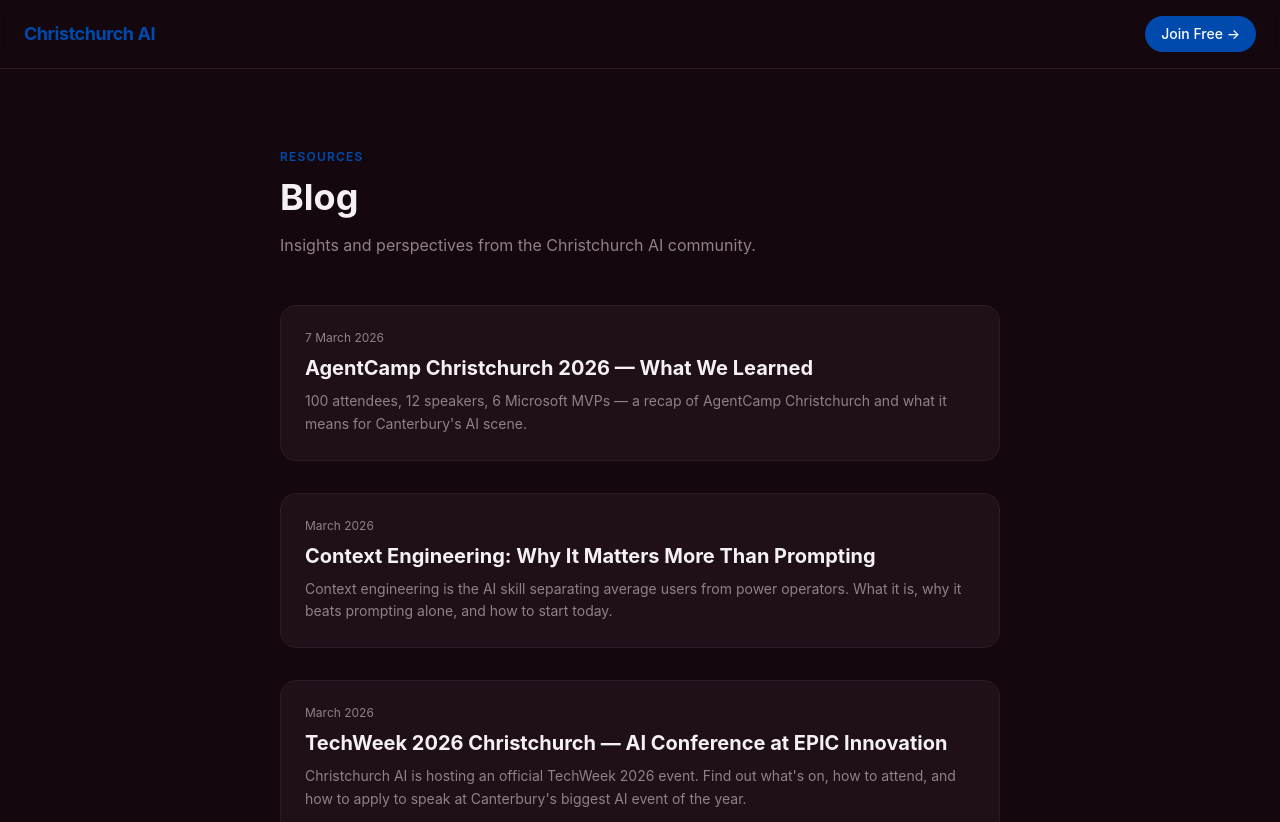
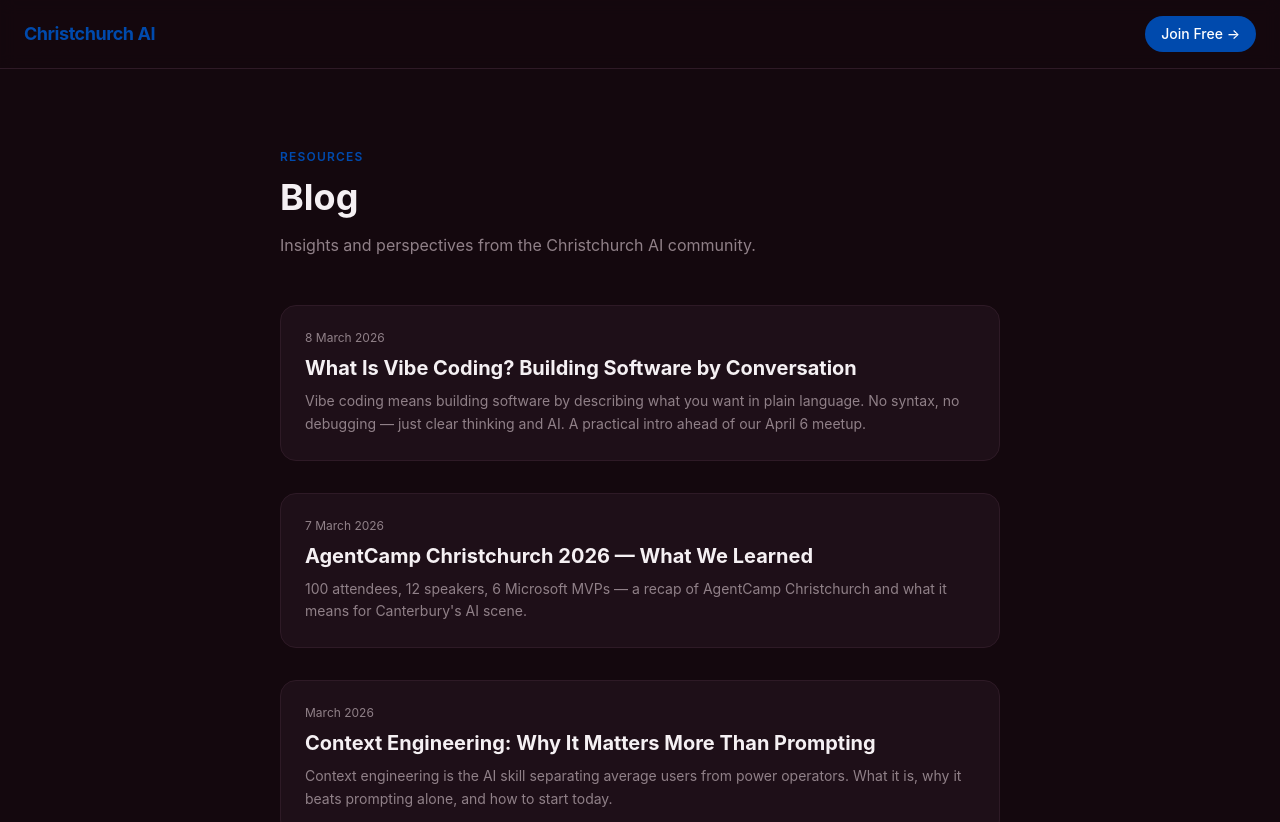
Before and after one commit to caelanhuntress/christchurch-ai, a Next.js app: page /blog in a window 1280 px wide. Shown: the top 822 px of the page. Built offline with nearby package versions, Linux system fonts and the light colour scheme.

Commit message:
blog index: add What Is Vibe Coding post

```diff
--- a/app/blog/page.tsx
+++ b/app/blog/page.tsx
@@ -8,6 +8,12 @@ export const metadata: Metadata = {
 };
 
 const posts = [
+  {
+    slug: "what-is-vibe-coding",
+    title: "What Is Vibe Coding? Building Software by Conversation",
+    date: "8 March 2026",
+    excerpt: "Vibe coding means building software by describing what you want in plain language. No syntax, no debugging — just clear thinking and AI. A practical intro ahead of our April 6 meetup.",
+  },
   {
     slug: "agentcamp-christchurch-2026",
     title: "AgentCamp Christchurch 2026 — What We Learned",
```
